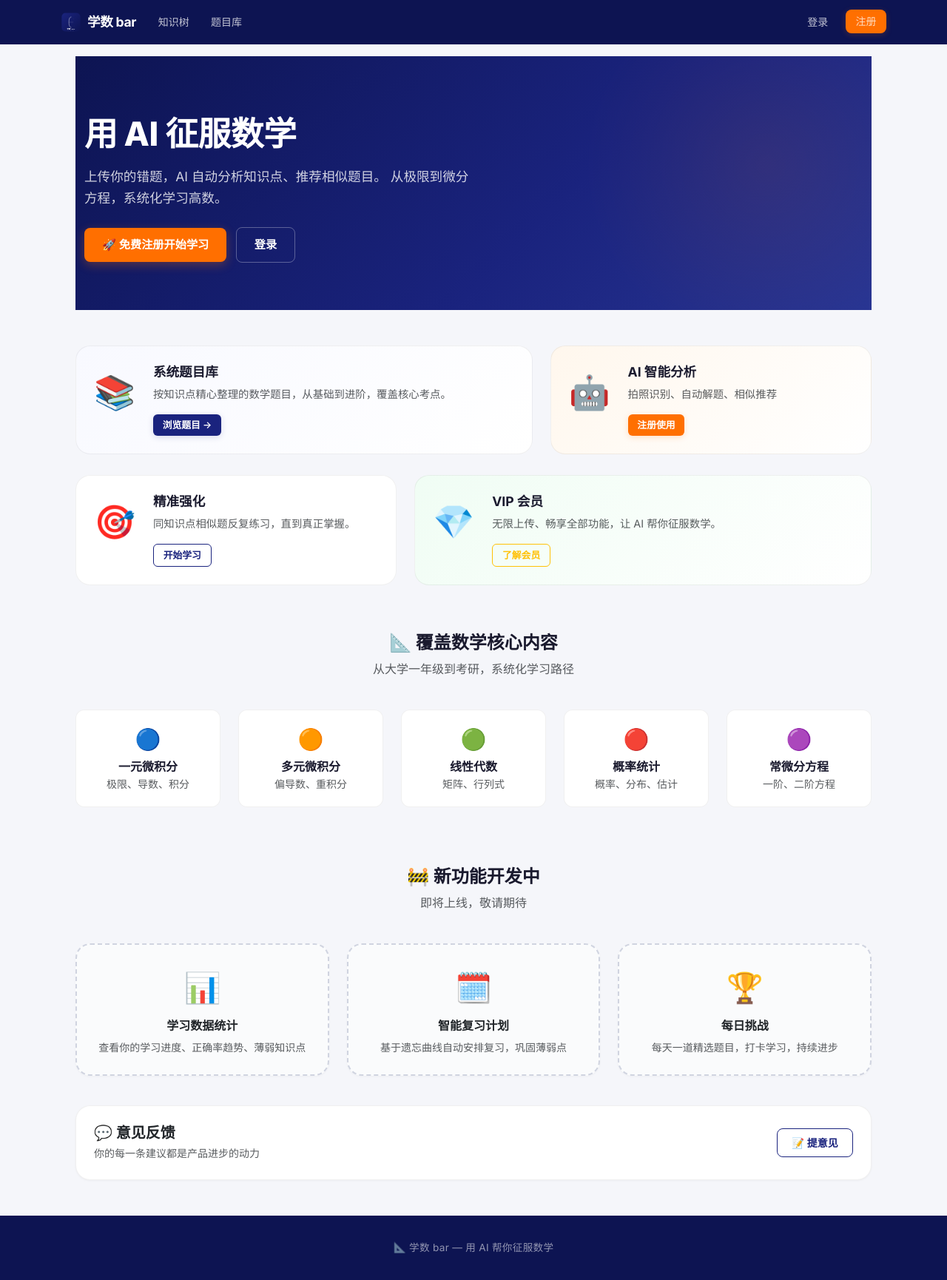
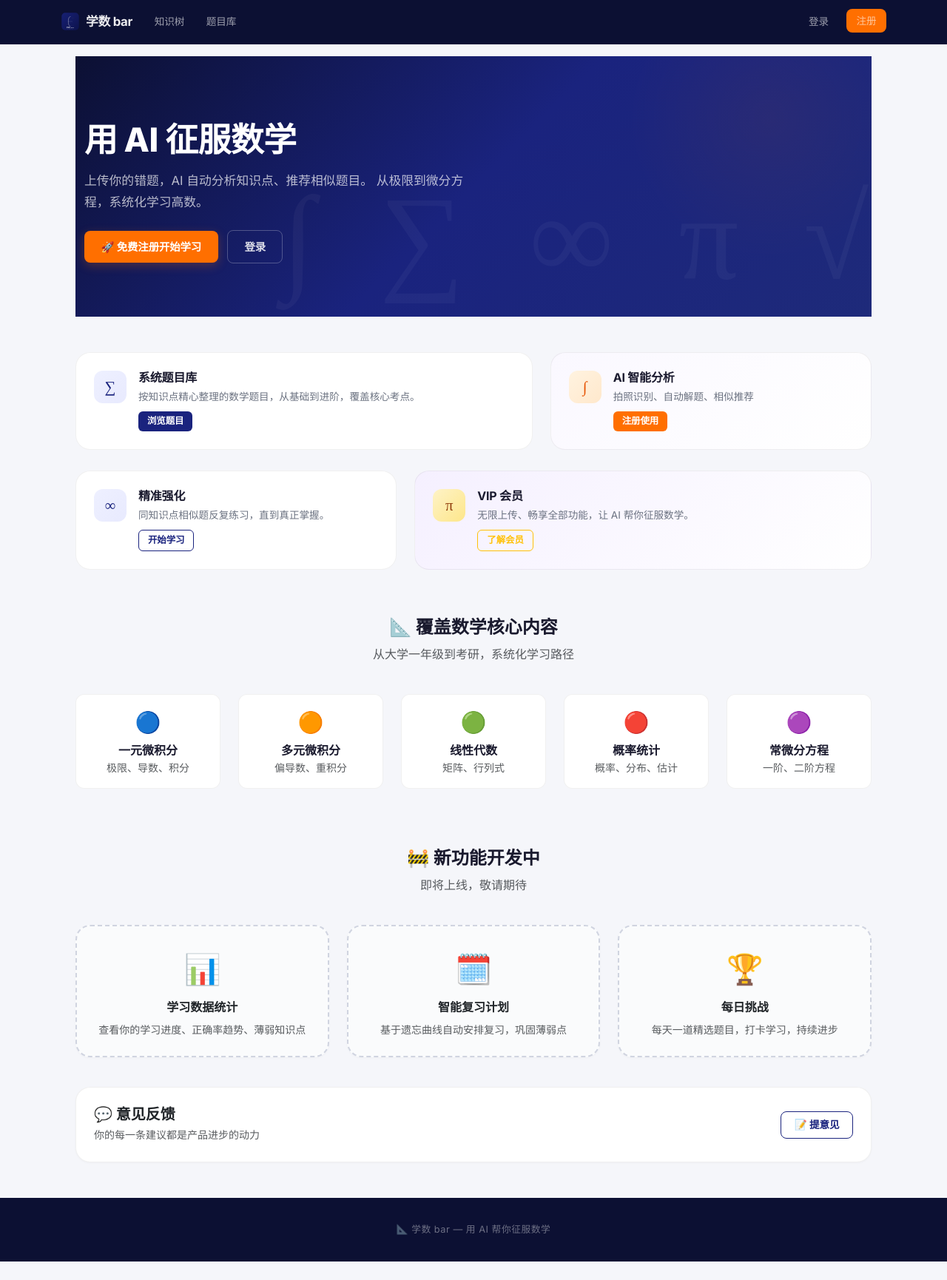
Before and after one commit to 1535224357w-create/xueshubar, a Flask app: page / in a window 1280 px wide. Shown: the whole page at 74% size. After the commit the page ends 1705 px from the top, so only its background shows below. Run offline with Flask 3, Linux system fonts and the light colour scheme; some libraries are stand-ins or nearby versions.

Commit message:
Premium design: math icons, refined typography, cleaner cards

```diff
--- a/static/style.css
+++ b/static/style.css
@@ -1,6 +1,6 @@
 /* ============================================
-   学数 bar - taste-skill 优化版
-   配色：深蓝 + 暖橙
+   学数 bar - 高级版
+   深蓝 + 暖橙 · 数学感 · 精致细节
    ============================================ */
 @import url('https://fonts.googleapis.com/css2?family=Inter:wght@400;500;600;700;800&display=swap');
 
@@ -15,8 +15,8 @@
   --text: #1a1a2e;
   --text-muted: #6b7280;
   --border: rgba(0,0,0,0.06);
-  --radius-sm: 6px;
-  --radius: 12px;
+  --radius-sm: 8px;
+  --radius: 14px;
   --radius-lg: 20px;
 }
 
@@ -37,49 +37,62 @@ main.container { flex: 1; padding-top: 1.5rem; padding-bottom: 3rem; max-width:
 
 /* ========== 导航栏 ========== */
 .navbar {
-  background: var(--primary-dark) !important;
-  box-shadow: 0 1px 0 rgba(255,255,255,0.06);
+  background: #0c1033 !important;
+  box-shadow: 0 1px 0 rgba(255,255,255,0.05);
   padding: 0;
   height: 60px;
+  border-bottom: 1px solid rgba(255,255,255,0.04);
 }
 .navbar .container { height: 100%; }
 .navbar-brand {
   font-weight: 700;
-  font-size: 1.1rem;
+  font-size: 1.05rem;
   letter-spacing: -0.3px;
   padding: 0;
+  opacity: 0.92;
 }
-.navbar-brand img { height: 28px; margin-right: 8px; }
-
+.navbar-brand img { height: 26px; margin-right: 8px; opacity: 0.95; }
 .navbar-nav { gap: 2px; }
 .navbar .nav-link {
   padding: 0.35rem 0.85rem !important;
   border-radius: 8px;
-  font-size: 0.875rem;
+  font-size: 0.85rem;
   font-weight: 500;
-  color: rgba(255,255,255,0.75) !important;
+  color: rgba(255,255,255,0.6) !important;
   transition: all 0.2s;
 }
-.navbar .nav-link:hover { background: rgba(255,255,255,0.08); color: #fff !important; }
-.navbar .nav-link.active { background: rgba(255,255,255,0.12); color: #fff !important; }
+.navbar .nav-link:hover { background: rgba(255,255,255,0.06); color: rgba(255,255,255,0.9) !important; }
+.navbar .nav-link.active { background: rgba(255,255,255,0.1); color: #fff !important; }
 
 /* ========== Hero ========== */
 .hero-section {
-  background: linear-gradient(135deg, var(--primary-dark) 0%, var(--primary) 60%, var(--primary-light) 100%);
+  background: linear-gradient(135deg, #0c1033 0%, #1a237e 50%, #1e2a7a 100%);
   color: #fff;
-  padding: 5rem 0 4rem;
+  padding: 5.5rem 0 4.5rem;
   margin: -1.5rem 0 3rem;
   position: relative;
   overflow: hidden;
 }
 .hero-section::before {
+  content: '∫ ∑ ∞ π √';
+  position: absolute;
+  bottom: -30px;
+  right: -20px;
+  font-size: 10rem;
+  font-weight: 300;
+  letter-spacing: 24px;
+  opacity: 0.035;
+  pointer-events: none;
+  font-family: 'Times New Roman', serif;
+}
+.hero-section::after {
   content: '';
   position: absolute;
-  top: -30%;
-  right: -10%;
-  width: 500px;
-  height: 500px;
-  background: radial-gradient(circle, rgba(255,111,0,0.08) 0%, transparent 70%);
+  top: -40%;
+  right: -8%;
+  width: 450px;
+  height: 450px;
+  background: radial-gradient(circle, rgba(255,111,0,0.06) 0%, transparent 60%);
   border-radius: 50%;
   pointer-events: none;
 }
@@ -87,28 +100,30 @@ main.container { flex: 1; padding-top: 1.5rem; padding-bottom: 3rem; max-width:
   font-size: 2.8rem;
   font-weight: 800;
   letter-spacing: -0.5px;
-  line-height: 1.15;
+  line-height: 1.12;
   margin-bottom: 1rem;
 }
 .hero-subtitle {
-  font-size: 1.1rem;
-  opacity: 0.8;
+  font-size: 1.05rem;
+  opacity: 0.7;
   max-width: 520px;
   line-height: 1.7;
+  font-weight: 400;
 }
 .hero-section .btn-accent {
   background: var(--accent);
   border: none;
   color: #fff;
-  box-shadow: 0 4px 14px rgba(255,111,0,0.3);
+  box-shadow: 0 4px 14px rgba(255,111,0,0.25);
+  font-weight: 600;
 }
 .hero-section .btn-outline-light {
-  border-color: rgba(255,255,255,0.3);
-  color: #fff;
+  border: 1.5px solid rgba(255,255,255,0.25);
+  color: rgba(255,255,255,0.85);
 }
 .hero-section .btn-outline-light:hover {
-  background: rgba(255,255,255,0.1);
-  border-color: rgba(255,255,255,0.5);
+  background: rgba(255,255,255,0.08);
+  border-color: rgba(255,255,255,0.4);
 }
 
 /* ========== 卡片 ========== */
@@ -116,11 +131,11 @@ main.container { flex: 1; padding-top: 1.5rem; padding-bottom: 3rem; max-width:
   background: var(--bg-card);
   border: 1px solid var(--border) !important;
   border-radius: var(--radius-lg);
-  box-shadow: 0 1px 3px rgba(0,0,0,0.04);
-  transition: all 0.25s ease;
+  box-shadow: 0 1px 3px rgba(0,0,0,0.03);
+  transition: all 0.3s ease;
 }
 .card:hover {
-  box-shadow: 0 12px 30px rgba(0,0,0,0.07);
+  box-shadow: 0 12px 32px rgba(0,0,0,0.06);
   transform: translateY(-2px);
 }
 .card-header {
@@ -128,36 +143,58 @@ main.container { flex: 1; padding-top: 1.5rem; padding-bottom: 3rem; max-width:
   border-bottom: 1px solid var(--border);
   padding: 1rem 1.5rem;
   font-weight: 600;
-  font-size: 0.95rem;
+  font-size: 0.9rem;
+  letter-spacing: -0.2px;
 }
 .card-body { padding: 1.5rem; }
 
-/* 特色卡片 */
+/* 特色功能卡片 */
 .feature-card {
   background: var(--bg-card);
   border: 1px solid var(--border);
   border-radius: var(--radius-lg);
-  padding: 2.5rem 2rem;
-  text-align: center;
+  padding: 1.5rem;
   height: 100%;
-  transition: all 0.3s ease;
+  transition: all 0.35s ease;
 }
 .feature-card:hover {
-  box-shadow: 0 16px 40px rgba(0,0,0,0.08);
-  transform: translateY(-4px);
+  box-shadow: 0 16px 40px rgba(0,0,0,0.07);
+  transform: translateY(-3px);
 }
-.feature-card .icon { font-size: 2.5rem; margin-bottom: 1rem; display: block; }
-.feature-card h5 { font-size: 1.1rem; font-weight: 700; margin-bottom: 0.6rem; }
-.feature-card p { font-size: 0.9rem; color: var(--text-muted); line-height: 1.6; }
+.feature-card .icon-symbol {
+  font-size: 1.8rem;
+  font-weight: 300;
+  color: var(--primary);
+  opacity: 0.7;
+  line-height: 1;
+  font-family: 'Times New Roman', serif;
+}
+.feature-card h5 { font-size: 1rem; font-weight: 700; margin-bottom: 0.4rem; letter-spacing: -0.2px; }
+.feature-card p { font-size: 0.85rem; color: var(--text-muted); line-height: 1.6; margin-bottom: 0; }
 
-/* 带左边框的卡片 */
+/* 带左边框卡片 */
 .card.border-warning { border-left: 4px solid #f59e0b !important; }
 .card.border-success { border-left: 4px solid #22c55e !important; }
 .card.border-primary { border-left: 4px solid var(--primary) !important; }
 
+/* ========== 数学符号图标 ========== */
+.math-icon {
+  display: inline-flex;
+  align-items: center;
+  justify-content: center;
+  width: 44px;
+  height: 44px;
+  background: linear-gradient(135deg, #eef0ff 0%, #e8eafe 100%);
+  border-radius: 12px;
+  font-size: 1.3rem;
+  font-family: 'Times New Roman', serif;
+  color: var(--primary);
+  flex-shrink: 0;
+}
+
 /* ========== 题目内容 ========== */
 .problem-content {
-  font-size: 1rem;
+  font-size: 0.95rem;
   line-height: 1.8;
   padding: 1.2rem;
   background: #f8f9fc;
@@ -166,45 +203,41 @@ main.container { flex: 1; padding-top: 1.5rem; padding-bottom: 3rem; max-width:
 }
 
 /* ========== 解题内容 ========== */
-.solution-content { line-height: 1.9; white-space: pre-wrap; font-size: 0.9rem; color: #374151; }
+.solution-content { line-height: 1.9; white-space: pre-wrap; font-size: 0.88rem; color: #374151; }
 .solution-content img {
   max-width: 100%; height: auto; margin: 1rem 0;
   border-radius: 12px;
-  box-shadow: 0 4px 16px rgba(0,0,0,0.1);
+  box-shadow: 0 4px 16px rgba(0,0,0,0.08);
 }
-
-/* ========== 难度星星 ========== */
-.difficulty-stars { color: #f59e0b; letter-spacing: 2px; font-size: 0.8rem; }
 
 /* ========== 按钮 ========== */
 .btn {
   border-radius: 8px;
   font-weight: 600;
-  padding: 0.5rem 1.2rem;
-  transition: all 0.2s ease;
-  font-size: 0.875rem;
+  padding: 0.45rem 1.1rem;
+  transition: all 0.25s ease;
+  font-size: 0.85rem;
+  letter-spacing: -0.1px;
 }
 .btn-primary {
   background: var(--primary);
   border: none;
-  box-shadow: 0 2px 8px rgba(26,35,126,0.15);
 }
 .btn-primary:hover {
   background: var(--primary-light);
   transform: translateY(-1px);
-  box-shadow: 0 6px 16px rgba(26,35,126,0.25);
+  box-shadow: 0 6px 16px rgba(26,35,126,0.2);
 }
 .btn-accent {
   background: var(--accent);
   border: none;
   color: #fff;
-  box-shadow: 0 2px 8px rgba(255,111,0,0.2);
 }
 .btn-accent:hover {
   background: var(--accent-light);
   color: #fff;
   transform: translateY(-1px);
-  box-shadow: 0 6px 16px rgba(255,111,0,0.3);
+  box-shadow: 0 6px 14px rgba(255,111,0,0.25);
 }
 .btn-outline-primary {
   border: 1.5px solid var(--primary);
@@ -215,20 +248,20 @@ main.container { flex: 1; padding-top: 1.5rem; padding-bottom: 3rem; max-width:
   color: #fff;
   transform: translateY(-1px);
 }
-.btn-lg { padding: 0.7rem 1.5rem; font-size: 0.95rem; }
-.btn-sm { padding: 0.3rem 0.8rem; font-size: 0.8rem; border-radius: 6px; }
+.btn-lg { padding: 0.65rem 1.4rem; font-size: 0.9rem; }
+.btn-sm { padding: 0.25rem 0.75rem; font-size: 0.78rem; border-radius: 6px; }
 
 /* ========== Badge ========== */
-.badge { font-weight: 500; padding: 0.25em 0.65em; border-radius: 6px; font-size: 0.78rem; }
+.badge { font-weight: 500; padding: 0.2em 0.6em; border-radius: 6px; font-size: 0.75rem; }
 .badge-kp { background: #eef0ff; color: var(--primary); }
 
 /* ========== 知识树 ========== */
-.kp-node { border-left: 3px solid var(--primary-light); padding-left: 1rem; margin-bottom: 0.4rem; }
+.kp-node { border-left: 2.5px solid var(--primary-light); padding-left: 1rem; margin-bottom: 0.4rem; }
 .kp-node-parent {
   background: #fff;
   border: 1px solid var(--border);
   border-radius: var(--radius);
-  padding: 1.2rem;
+  padding: 1.1rem;
   margin-bottom: 1rem;
   transition: all 0.2s;
 }
@@ -236,48 +269,48 @@ main.container { flex: 1; padding-top: 1.5rem; padding-bottom: 3rem; max-width:
 
 /* ========== 空状态 ========== */
 .empty-state { text-align: center; padding: 4rem 2rem; color: var(--text-muted); }
-.empty-state .icon { font-size: 3.5rem; margin-bottom: 1rem; opacity: 0.4; }
+.empty-state .icon { font-size: 3rem; margin-bottom: 1rem; opacity: 0.35; }
 
 /* ========== 页脚 ========== */
 .footer {
-  background: var(--primary-dark);
-  color: rgba(255,255,255,0.55);
+  background: #0c1033;
+  color: rgba(255,255,255,0.4);
   padding: 2rem 0;
   margin-top: auto;
-  font-size: 0.85rem;
+  font-size: 0.8rem;
   text-align: center;
-  letter-spacing: 0.3px;
+  letter-spacing: 0.5px;
 }
 
 /* ========== 认证卡片 ========== */
 .auth-card { max-width: 400px; margin: 3rem auto; }
-.auth-card .card { box-shadow: 0 8px 30px rgba(0,0,0,0.08); }
+.auth-card .card { box-shadow: 0 8px 30px rgba(0,0,0,0.06); }
 
 /* ========== Alert ========== */
 .alert {
   border-radius: 12px;
   border: none;
-  box-shadow: 0 2px 8px rgba(0,0,0,0.04);
-  font-size: 0.9rem;
+  box-shadow: 0 2px 8px rgba(0,0,0,0.03);
+  font-size: 0.88rem;
 }
 
 /* ========== 表单 ========== */
 .form-control, .form-select {
   border-radius: 8px;
   border: 1.5px solid #e5e7eb;
-  padding: 0.55rem 1rem;
-  font-size: 0.9rem;
+  padding: 0.5rem 0.9rem;
+  font-size: 0.88rem;
   transition: all 0.2s;
 }
 .form-control:focus, .form-select:focus {
   border-color: var(--primary-light);
-  box-shadow: 0 0 0 3px rgba(26,35,126,0.08);
+  box-shadow: 0 0 0 3px rgba(26,35,126,0.06);
 }
 
 /* ========== 知识点标签 ========== */
 .subject-tag {
   display: block;
-  padding: 1rem;
+  padding: 0.9rem;
   border-radius: 12px;
   background: #fff;
   border: 1px solid var(--border);
@@ -286,22 +319,33 @@ main.container { flex: 1; padding-top: 1.5rem; padding-bottom: 3rem; max-width:
 }
 .subject-tag:hover {
   border-color: var(--primary-light);
-  box-shadow: 0 4px 12px rgba(0,0,0,0.06);
   transform: translateY(-2px);
+  box-shadow: 0 4px 12px rgba(0,0,0,0.05);
 }
+
+/* ========== 难度星星 ========== */
+.difficulty-stars { color: #f59e0b; letter-spacing: 1.5px; font-size: 0.75rem; }
 
 /* ========== 动画 ========== */
 @keyframes fadeInUp {
-  from { opacity: 0; transform: translateY(16px); }
+  from { opacity: 0; transform: translateY(12px); }
   to { opacity: 1; transform: translateY(0); }
 }
-.animate-in { animation: fadeInUp 0.5s ease both; }
-.animate-in:nth-child(2) { animation-delay: 0.1s; }
-.animate-in:nth-child(3) { animation-delay: 0.2s; }
+.animate-in { animation: fadeInUp 0.4s ease both; }
+
+/* ========== 分割线标题 ========== */
+.section-label {
+  font-size: 0.7rem;
+  font-weight: 600;
+  letter-spacing: 2.5px;
+  text-transform: uppercase;
+  color: var(--text-muted);
+  margin-bottom: 0.5rem;
+}
 
 /* ========== 响应式 ========== */
 @media (max-width: 768px) {
-  .hero-title { font-size: 1.8rem; }
-  .hero-section { padding: 3rem 0 2.5rem; margin: -1.5rem -0.75rem 2rem; }
-  body { font-size: 0.95rem; }
+  .hero-title { font-size: 1.6rem; }
+  .hero-section { padding: 2.5rem 0 2rem; margin: -1.5rem -0.75rem 2rem; }
+  body { font-size: 0.92rem; }
 }
--- a/templates/index.html
+++ b/templates/index.html
@@ -30,63 +30,55 @@
     </div>
 </div>
 
-<!-- 特色功能 - 不对称布局 -->
+<!-- 特色功能 -->
 <div class="row g-4">
     <div class="col-md-7 animate-in">
-        <div class="feature-card text-start p-4" style="background: linear-gradient(135deg, #f8f9ff 0%, #fff 100%);">
-            <div class="d-flex align-items-start gap-4">
-                <div class="icon" style="font-size:2.8rem; flex-shrink:0;">📚</div>
+        <div class="feature-card d-flex align-items-start gap-3">
+            <span class="math-icon">∑</span>
             <div>
-                    <h5 class="fw-bold mb-2">系统题目库</h5>
-                    <p class="text-muted mb-3">按知识点精心整理的数学题目，从基础到进阶，覆盖核心考点。</p>
-                    <a href="{{ url_for('problem_list') }}" class="btn btn-primary btn-sm">浏览题目 →</a>
-                </div>
+                <h5>系统题目库</h5>
+                <p>按知识点精心整理的数学题目，从基础到进阶，覆盖核心考点。</p>
+                <a href="{{ url_for('problem_list') }}" class="btn btn-primary btn-sm mt-2">浏览题目</a>
             </div>
         </div>
     </div>
     <div class="col-md-5 animate-in" style="animation-delay:0.1s">
-        <div class="feature-card text-start p-4" style="background: linear-gradient(135deg, #fff7ed 0%, #fff 100%);">
-            <div class="d-flex align-items-start gap-4">
-                <div class="icon" style="font-size:2.8rem; flex-shrink:0;">🤖</div>
+        <div class="feature-card d-flex align-items-start gap-3" style="background: linear-gradient(135deg, #faf8ff 0%, #fff 100%);">
+            <span class="math-icon" style="background: linear-gradient(135deg, #fff3e0 0%, #ffe8cc 100%); color:#e65100;">∫</span>
             <div>
-                    <h5 class="fw-bold mb-2">AI 智能分析</h5>
-                    <p class="text-muted mb-3">拍照识别、自动解题、相似推荐</p>
+                <h5>AI 智能分析</h5>
+                <p>拍照识别、自动解题、相似推荐</p>
                 {% if current_user.is_authenticated %}
-                    <a href="{{ url_for('upload_photo') }}" class="btn btn-sm btn-accent">拍照上传</a>
+                <a href="{{ url_for('upload_photo') }}" class="btn btn-sm btn-accent mt-2">拍照上传</a>
                 {% else %}
-                    <a href="{{ url_for('register') }}" class="btn btn-sm btn-accent">注册使用</a>
+                <a href="{{ url_for('register') }}" class="btn btn-sm btn-accent mt-2">注册使用</a>
                 {% endif %}
-                </div>
             </div>
         </div>
     </div>
 </div>
 <div class="row g-4 mt-1">
     <div class="col-md-5 animate-in" style="animation-delay:0.15s">
-        <div class="feature-card text-start p-4">
-            <div class="d-flex align-items-start gap-4">
-                <div class="icon" style="font-size:2.8rem; flex-shrink:0;">🎯</div>
+        <div class="feature-card d-flex align-items-start gap-3">
+            <span class="math-icon">∞</span>
             <div>
-                    <h5 class="fw-bold mb-2">精准强化</h5>
-                    <p class="text-muted mb-3">同知识点相似题反复练习，直到真正掌握。</p>
+                <h5>精准强化</h5>
+                <p>同知识点相似题反复练习，直到真正掌握。</p>
                 {% if current_user.is_authenticated %}
-                    <a href="{{ url_for('my_wrong_problems') }}" class="btn btn-outline-primary btn-sm">错题本</a>
+                <a href="{{ url_for('my_wrong_problems') }}" class="btn btn-outline-primary btn-sm mt-2">错题本</a>
                 {% else %}
-                    <a href="{{ url_for('register') }}" class="btn btn-outline-primary btn-sm">开始学习</a>
+                <a href="{{ url_for('register') }}" class="btn btn-outline-primary btn-sm mt-2">开始学习</a>
                 {% endif %}
             </div>
         </div>
     </div>
-    </div>
     <div class="col-md-7 animate-in" style="animation-delay:0.2s">
-        <div class="feature-card text-start p-4" style="background: linear-gradient(135deg, #f0fdf4 0%, #fff 100%);">
-            <div class="d-flex align-items-start gap-4">
-                <div class="icon" style="font-size:2.8rem; flex-shrink:0;">💎</div>
+        <div class="feature-card d-flex align-items-start gap-3" style="background: linear-gradient(135deg, #f5f0ff 0%, #fff 100%);">
+            <span class="math-icon" style="background: linear-gradient(135deg, #fef3c7 0%, #fde68a 100%); color:#92400e;">π</span>
             <div>
-                    <h5 class="fw-bold mb-2">VIP 会员</h5>
-                    <p class="text-muted mb-3">无限上传、畅享全部功能，让 AI 帮你征服数学。</p>
-                    <a href="{{ url_for('vip_page') }}" class="btn btn-sm btn-outline-warning">了解会员</a>
-                </div>
+                <h5>VIP 会员</h5>
+                <p>无限上传、畅享全部功能，让 AI 帮你征服数学。</p>
+                <a href="{{ url_for('vip_page') }}" class="btn btn-sm btn-outline-warning mt-2">了解会员</a>
             </div>
         </div>
     </div>
```
Lines whose indentation alone changed are shown as unchanged.
